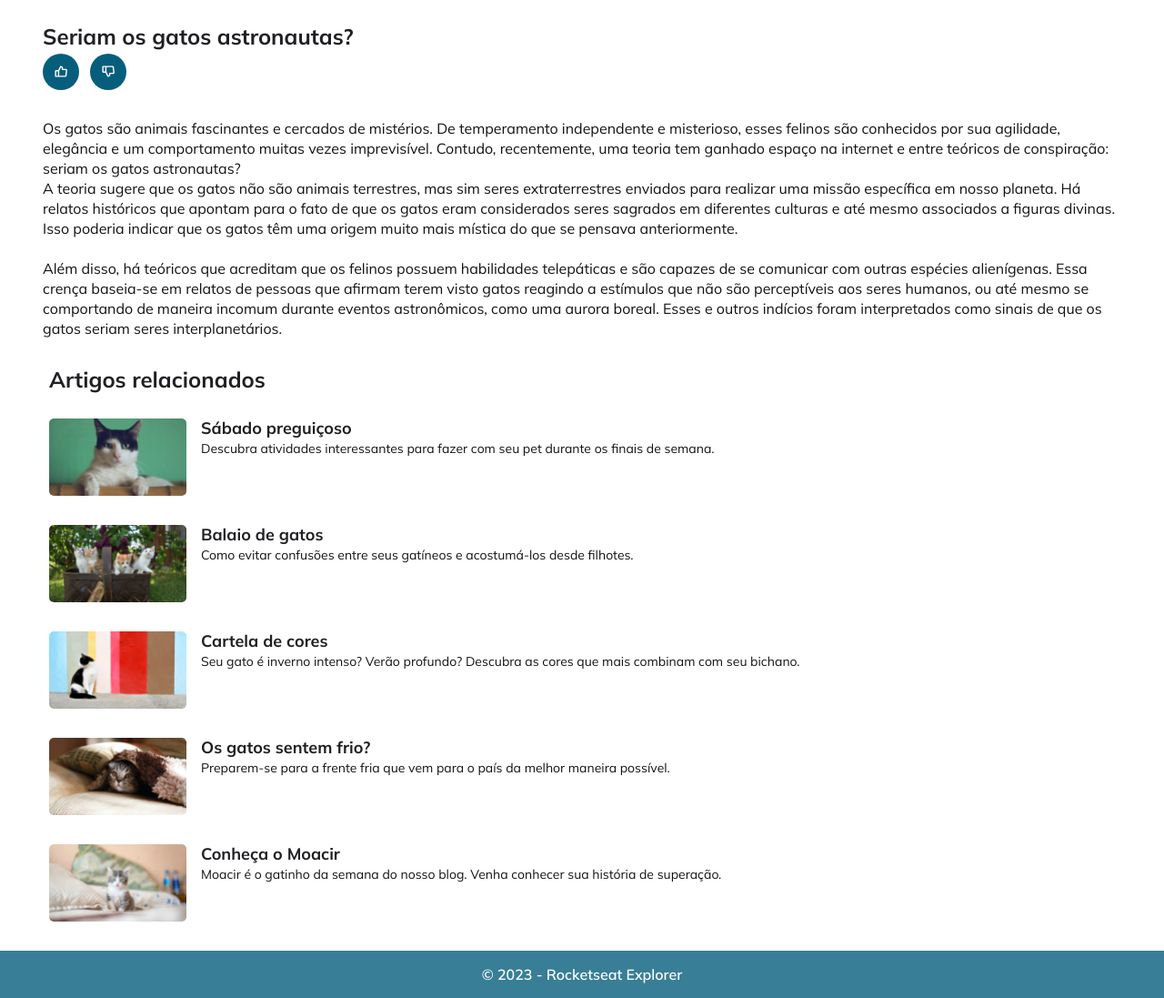
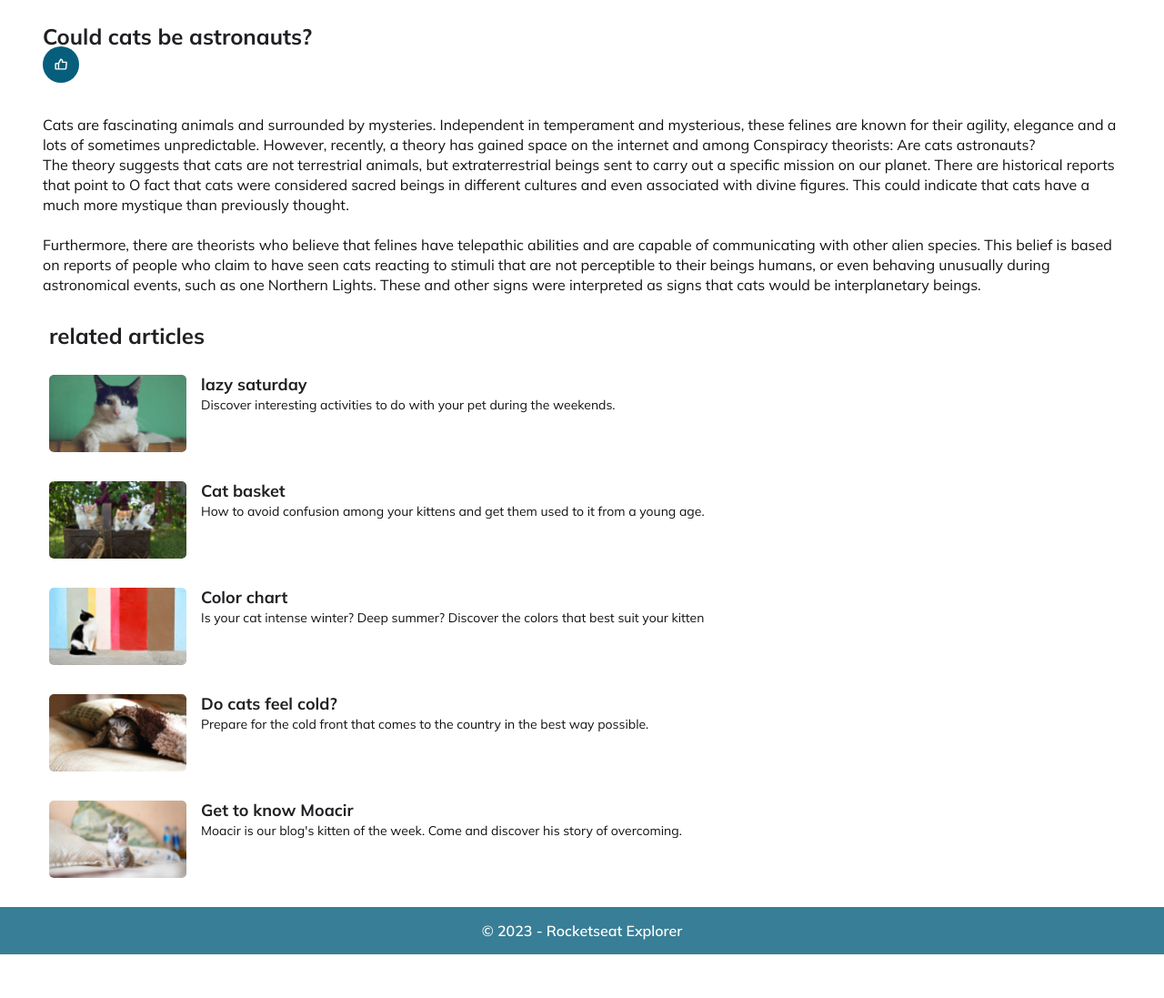
Before and after one commit to MirandaDiego/Blog_cats, a plain HTML site: page index.html in a window 1280 px wide. Shown: the part 760-1857 px from the top of the page at 91% size. After the commit the page ends 1809 px from the top, so only its background shows below. Drawn offline with Linux system fonts and the light colour scheme.

Commit message:
linguage

```diff
--- a/index.html
+++ b/index.html
@@ -17,14 +17,15 @@
     <header>
 
         <div class="header">
-            <div id="patinha" class="img"><img src="images/Vector.svg" alt="patinha"></div>
+            <div id="paw" class="img"><img src="images/Vector.svg" alt="paw"></div>
             <form action="">
                 <div class="wraper-input">
-                    <label for="search">Pesquise por artigos</label>
-                    <input type="text" id="search" placeholder="Pesquise por artigos">
+                    <label for="search">Search for articles</label>
+                    <input type="text" id="search" placeholder="
+                    search for articles">
                 </div>
             </form>
-            <div><img src="https://randomuser.me/api/portraits/women/17.jpg" alt="mulher" class="avatar"></div>
+            <div><img src="https://randomuser.me/api/portraits/women/17.jpg" alt="girl" class="avatar"></div>
         </div>
     </header>
     <div id="app">
@@ -33,82 +34,84 @@
             <main class="container">
 
 
-                <img src="images/unsplash_H-XOmJhbM3s.png" alt="gatinho">
+                <img src="images/unsplash_H-XOmJhbM3s.png" alt="cat">
                 <div class="title">
                     <div>
-                        <h1>Seriam os gatos astronautas?</h1>
+                        <h1>Could cats be astronauts?</h1>
                     </div>
-                    <div class="curtidas">
-                        <button class="gostei"></button>
-                        <button class="naogostei"></button>
+                    <div class="likes">
+                        <button class="liked"></button>
+                        <button class="notliked"></button>
                     </div>
                 </div>
 
                 <article>
-                    Os gatos são animais fascinantes e cercados de mistérios. De temperamento independente e
-                    misterioso, esses felinos são conhecidos por sua agilidade, elegância e um comportamento
-                    muitas
-                    vezes imprevisível. Contudo, recentemente, uma teoria tem ganhado espaço na internet e entre
-                    teóricos de conspiração: seriam os gatos astronautas? <br>
-                    A teoria sugere que os gatos não são animais terrestres, mas sim seres extraterrestres
-                    enviados
-                    para realizar uma missão específica em nosso planeta. Há relatos históricos que apontam para
-                    o
-                    fato de que os gatos eram considerados seres sagrados em diferentes culturas e até mesmo
-                    associados a figuras divinas. Isso poderia indicar que os gatos têm uma origem muito mais
-                    mística do que se pensava anteriormente. <br> <br>
+                    Cats are fascinating animals and surrounded by mysteries. Independent in temperament and
+                    mysterious, these felines are known for their agility, elegance and a
+                    lots of
+                    sometimes unpredictable. However, recently, a theory has gained space on the internet and among
+                    Conspiracy theorists: Are cats astronauts? <br>
+                    The theory suggests that cats are not terrestrial animals, but extraterrestrial beings
+                    sent
+                    to carry out a specific mission on our planet. There are historical reports that point to
+                    O
+                    fact that cats were considered sacred beings in different cultures and even
+                    associated with divine figures. This could indicate that cats have a much more
+                    mystique than previously thought. <br> <br>
 
-                    Além disso, há teóricos que acreditam que os felinos possuem habilidades telepáticas e são
-                    capazes de se comunicar com outras espécies alienígenas. Essa crença baseia-se em relatos de
-                    pessoas que afirmam terem visto gatos reagindo a estímulos que não são perceptíveis aos
-                    seres
-                    humanos, ou até mesmo se comportando de maneira incomum durante eventos astronômicos, como
-                    uma
-                    aurora boreal. Esses e outros indícios foram interpretados como sinais de que os gatos
-                    seriam
-                    seres interplanetários.
+                    Furthermore, there are theorists who believe that felines have telepathic abilities and are
+                    capable of communicating with other alien species. This belief is based on reports of
+                    people who claim to have seen cats reacting to stimuli that are not perceptible to their
+                    beings
+                    humans, or even behaving unusually during astronomical events, such as
+                    one
+                    Northern Lights. These and other signs were interpreted as signs that cats
+                    would be
+                    interplanetary beings.
                 </article>
             </main>
         </div>
         <div class="content">
             <aside class="container">
-                <h1>Artigos relacionados</h1>
+                <h1>related articles</h1>
                 <section>
 
                     <div class="thumbnail">
                         <img src="images/one.png" alt="">
                         <div>
-                            <span>Sábado preguiçoso</span>
-                            <p>Descubra atividades interessantes para fazer com seu pet durante os finais de semana.</p>
+                            <span>lazy saturday</span>
+                            <p>
+                                Discover interesting activities to do with your pet during the weekends.</p>
                         </div>
                     </div>
                     <div class="thumbnail">
                         <img src="images/second.png" alt="">
                         <div>
-                            <span>Balaio de gatos</span>
-                            <p>Como evitar confusões entre seus gatíneos e acostumá-los desde filhotes.</p>
+                            <span>Cat basket</span>
+                            <p>How to avoid confusion among your kittens and get them used to it from a young age.</p>
                         </div>
                     </div>
                     <div class="thumbnail">
                         <img src="images/tree.png" alt="">
                         <div>
-                            <span>Cartela de cores</span>
-                            <p>Seu gato é inverno intenso? Verão profundo? Descubra as cores que mais combinam com seu
-                                bichano.</p>
+                            <span>Color chart</span>
+                            <p>Is your cat intense winter? Deep summer? Discover the colors that best suit your
+                                kitten</p>
                         </div>
                     </div>
                     <div class="thumbnail">
                         <img src="images/four.png" alt="">
                         <div>
-                            <span>Os gatos sentem frio?</span>
-                            <p>Preparem-se para a frente fria que vem para o país da melhor maneira possível.</p>
+                            <span>Do cats feel cold?</span>
+                            <p>
+                                Prepare for the cold front that comes to the country in the best way possible.</p>
                         </div>
                     </div>
                     <div class="thumbnail">
                         <img src="images/five.png" alt="">
                         <div>
-                            <span>Conheça o Moacir</span>
-                            <p>Moacir é o gatinho da semana do nosso blog. Venha conhecer sua história de superação.</p>
+                            <span>Get to know Moacir</span>
+                            <p>Moacir is our blog's kitten of the week. Come and discover his story of overcoming.</p>
                         </div>
                     </div>
 
--- a/style.css
+++ b/style.css
@@ -150,7 +150,7 @@ form {
     gap: 1.2rem;
 }
 
-button.gostei {
+button.liked {
 
     width: 4.0rem;
     height: 4.0rem;
@@ -163,7 +163,7 @@ button.gostei {
 
 }
 
-button.naogostei {
+button.dontliked {
     width: 4.0rem;
     height: 4.0rem;
     background-image: url(images/dontlike.svg);
```
